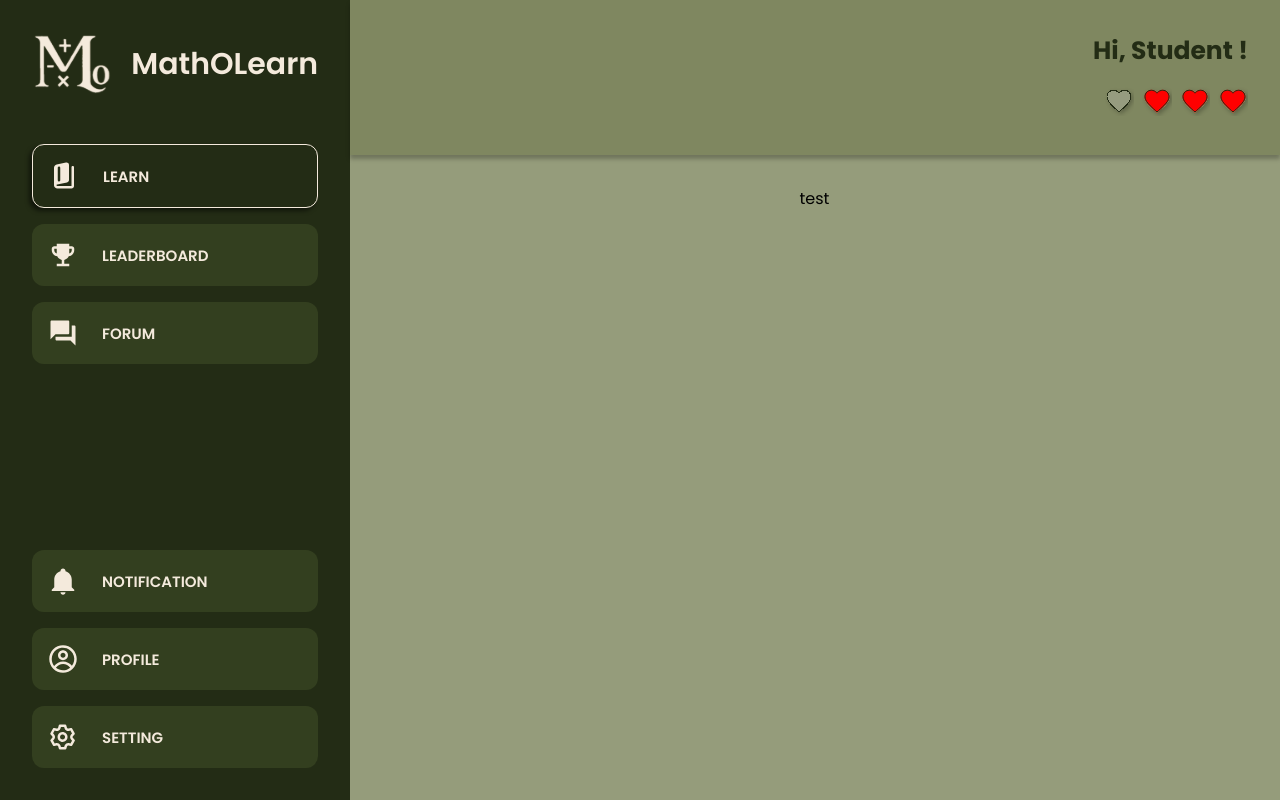
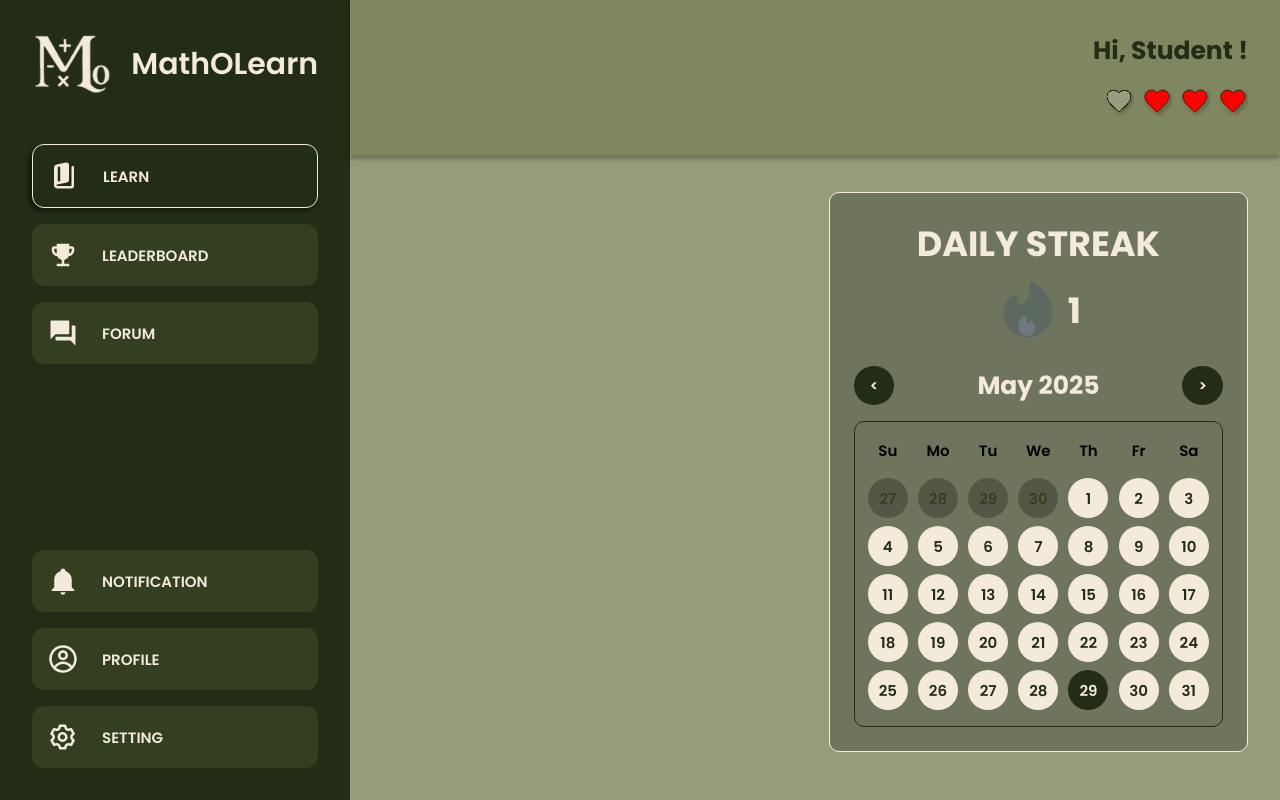
Before and after one commit to Slaxius/MathOLearn, a React (Vite) app: page /learn in a window 1280 px wide. Built offline with nearby package versions, Linux system fonts and the light colour scheme.

Commit message:
Created streak calendar component

```diff
--- /dev/null
+++ b/src/components/calendar.jsx
@@ -0,0 +1,174 @@
+import { useState, useEffect } from "react";
+import "../css/comp/calendar.css";
+import StreakOff from "../assets/icon/streak_off.svg";
+import StreakOn from "../assets/icon/streak_on.svg";
+
+function calendar() {
+  const [currentDate, setCurrentDate] = useState(new Date());
+  const [streakDays, setStreakDays] = useState(1);
+
+  const getFirstDayOfMonth = (date) => {
+    const firstDay = new Date(date.getFullYear(), date.getMonth(), 1);
+    return firstDay.getDay();
+  };
+
+  const getDaysInMonth = (date) => {
+    return new Date(date.getFullYear(), date.getMonth() + 1, 0).getDate();
+  };
+
+  const currentMonth = currentDate.getMonth();
+  const currentYear = currentDate.getFullYear();
+
+  const isToday = (day, month, year) => {
+    const today = new Date();
+    return (
+      today.getDate() === day &&
+      today.getMonth() === month &&
+      today.getFullYear() === year
+    );
+  };
+
+  const generateCalendar = () => {
+    const firstDay = getFirstDayOfMonth(currentDate);
+    const daysInMonth = getDaysInMonth(currentDate);
+    const prevMonthDays = new Date(
+      currentDate.getFullYear(),
+      currentDate.getMonth(),
+      0
+    ).getDate();
+
+    let calendar = [];
+    let day = 1;
+    let prevMonthDay = prevMonthDays - firstDay + 1;
+
+    for (let i = 0; i < 5; i++) {
+      let week = [];
+      for (let j = 0; j < 7; j++) {
+        if (i === 0 && j < firstDay) {
+          week.push({ day: prevMonthDay, isCurrentMonth: false });
+          prevMonthDay++;
+        } else if (day <= daysInMonth) {
+          week.push({
+            day,
+            isCurrentMonth: true,
+            isToday: isToday(day, currentMonth, currentYear),
+          });
+          day++;
+        } else {
+          week.push({ day: day - daysInMonth, isCurrentMonth: false });
+          day++;
+        }
+      }
+      calendar.push(week);
+    }
+    return calendar;
+  };
+
+  const handlePrevMonth = () => {
+    const newDate = new Date(currentDate);
+    newDate.setMonth(currentDate.getMonth() - 1);
+    setCurrentDate(newDate);
+  };
+
+  const handleNextMonth = () => {
+    const newDate = new Date(currentDate);
+    newDate.setMonth(currentDate.getMonth() + 1);
+    setCurrentDate(newDate);
+  };
+
+  const renderCalendar = () => {
+    const calendar = generateCalendar();
+    return calendar.map((week, weekIndex) => (
+      <div key={weekIndex} className="calendar-week">
+        {week.map((day, dayIndex) => (
+          <div
+            key={dayIndex}
+            className={`calendar-day boldBody2 ${
+              day.isCurrentMonth
+                ? day.isToday
+                  ? "current-month today"
+                  : "current-month"
+                : "other-month"
+            }`}
+          >
+            {day.day}
+          </div>
+        ))}
+      </div>
+    ));
+  };
+
+  const checkStreak = () => {
+    const today = new Date();
+    const storedDate = localStorage.getItem("lastUsedDate");
+    const storedStreak = localStorage.getItem("streakDays");
+
+    if (storedDate) {
+      const storedDateObj = new Date(storedDate);
+      const isSameDay =
+        today.getDate() === storedDateObj.getDate() &&
+        today.getMonth() === storedDateObj.getMonth() &&
+        today.getFullYear() === storedDateObj.getFullYear();
+
+      if (!isSameDay) {
+        setStreakDays(1);
+      } else {
+        setStreakDays(parseInt(storedStreak) || 1);
+      }
+    }
+
+    localStorage.setItem("lastUsedDate", today.toISOString());
+    localStorage.setItem("streakDays", streakDays);
+  };
+
+  useEffect(() => {
+    checkStreak();
+  }, []);
+
+  return (
+    <div className="calendar-container">
+      <div className="calendar-header">
+        <div className="header-title">
+          <h1 className="title header3">daily streak</h1>
+        </div>
+        <div className="streak-container">
+          <img
+            src={streakDays <= 2 ? StreakOff : StreakOn}
+            alt="streak status"
+          />
+          <span className="streak-days header3">{streakDays}</span>
+        </div>
+        <div className="handle-month-year">
+          <button onClick={handlePrevMonth} className="prev-next boldBody2">
+            &lt;
+          </button>
+          <div className="month-year">
+            <h1 className="header5">
+              {currentDate.toLocaleString("default", {
+                month: "long",
+                year: "numeric",
+              })}
+            </h1>
+          </div>
+          <button onClick={handleNextMonth} className="prev-next boldBody2">
+            &gt;
+          </button>
+        </div>
+      </div>
+      <div className="calendar-days">
+        <div className="calendar-week">
+          <div className="calendar-day boldBody2">Su</div>
+          <div className="calendar-day boldBody2">Mo</div>
+          <div className="calendar-day boldBody2">Tu</div>
+          <div className="calendar-day boldBody2">We</div>
+          <div className="calendar-day boldBody2">Th</div>
+          <div className="calendar-day boldBody2">Fr</div>
+          <div className="calendar-day boldBody2">Sa</div>
+        </div>
+        {renderCalendar()}
+      </div>
+    </div>
+  );
+}
+
+export default calendar;
--- /dev/null
+++ b/src/css/comp/calendar.css
@@ -0,0 +1,119 @@
+.calendar-container {
+  background-color: rgba(0, 0, 0, 0.25);
+  border: 1px solid var(--linen);
+  border-radius: 10px;
+  padding: 1.5rem;
+  width: fit-content;
+  text-align: center;
+  position: fixed;
+  top: 12rem;
+  right: 2rem;
+
+  .calendar-header {
+    display: flex;
+    justify-content: space-between;
+    align-items: center;
+    flex-direction: column;
+
+    .header-title{
+      width: 100%;
+      color: var(--linen);
+
+      .title{
+        text-transform: uppercase;
+      }
+    }
+
+    .streak-container{
+      display: flex;
+      height: 5rem;
+      align-items: center;
+      justify-content: center;
+      width: 100%;
+      gap: .5rem;
+
+      img{
+        width: 4rem;
+        height: 4rem;
+      }
+    }
+    .streak-days{
+      color: var(--linen);
+    }
+
+    .handle-month-year {
+      margin-top: 1rem;
+      display: flex;
+      width: 100%;
+      align-items: center;
+
+      .month-year {
+        display: flex;
+        align-items: center;
+        justify-content: center;
+        width: 18rem;
+
+        h1 {
+          color: var(--linen);
+        }
+      }
+
+      .prev-next {
+        background-color: var(--darkslategray);
+        color: var(--linen);
+        border: none;
+        padding: 0.5rem 1rem;
+        cursor: pointer;
+        border-radius: 50%;
+      }
+
+      .prev-next:hover {
+        background-color: var(--olive);
+      }
+    }
+  }
+
+  .calendar-days {
+    margin-top: 1rem;
+    border: 1px solid var(--darkslategray);
+    border-radius: 10px;
+    padding: 0.5rem;
+  }
+
+  .calendar-week {
+    display: flex;
+    justify-content: space-around;
+    margin-bottom: 0.5rem;
+  }
+
+  .calendar-day {
+    width: 2.5rem;
+    height: 2.5rem;
+    border-radius: 50%;
+    display: flex;
+    align-items: center;
+    justify-content: center;
+    transition: background-color 0.3s ease;
+  }
+
+  .calendar-day.current-month.today {
+    background-color: var(--darkslategray);
+    color: var(--linen);
+  }
+
+  .calendar-day.current-month {
+    background-color: var(--linen);
+    color: var(--darkslategray);
+  }
+
+  .calendar-day.other-month {
+    background-color: rgba(0, 0, 0, 0.25);
+    color: var(--olive);
+  }
+
+  .calendar-day:hover,
+  .calendar-day.current-month:hover,
+  .calendar-day.other-month:hover {
+    opacity: 0.8;
+  }
+}
--- a/src/pages/Learn.jsx
+++ b/src/pages/Learn.jsx
@@ -1,6 +1,7 @@
 import Navbar from "../components/navbar.jsx";
 import Header from "../components/header.jsx";
 import "../css/Learn.css";
+import Calendar from "../components/calendar.jsx"
 
 function Learn() {
   return (
@@ -8,7 +9,8 @@ function Learn() {
       <Navbar />
       <Header />
       <div className="main-section">
-        <p>test</p>
+        {/* code */}
+        <Calendar />
       </div>
     </div>
   );
```
Also changed, not shown: src/assets/icon/streak_off.svg (added), src/assets/icon/streak_on.svg (added).
